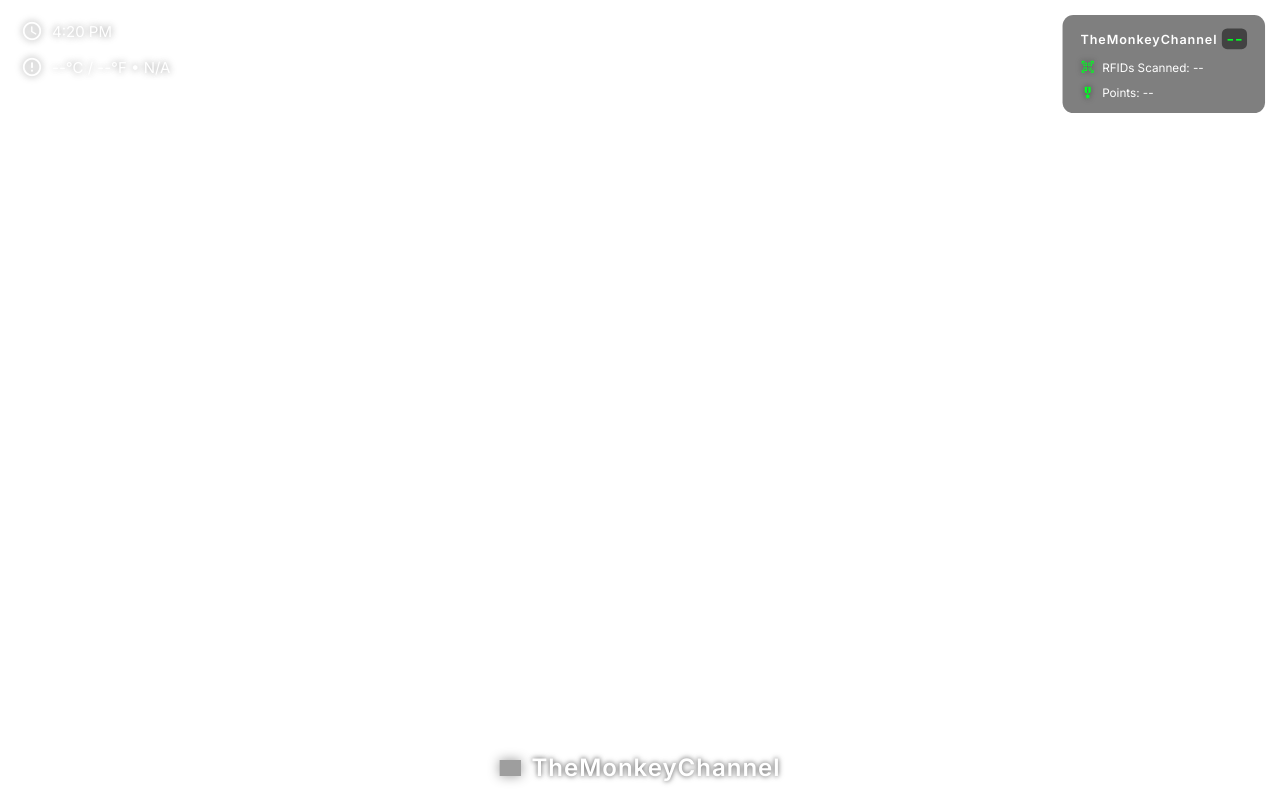
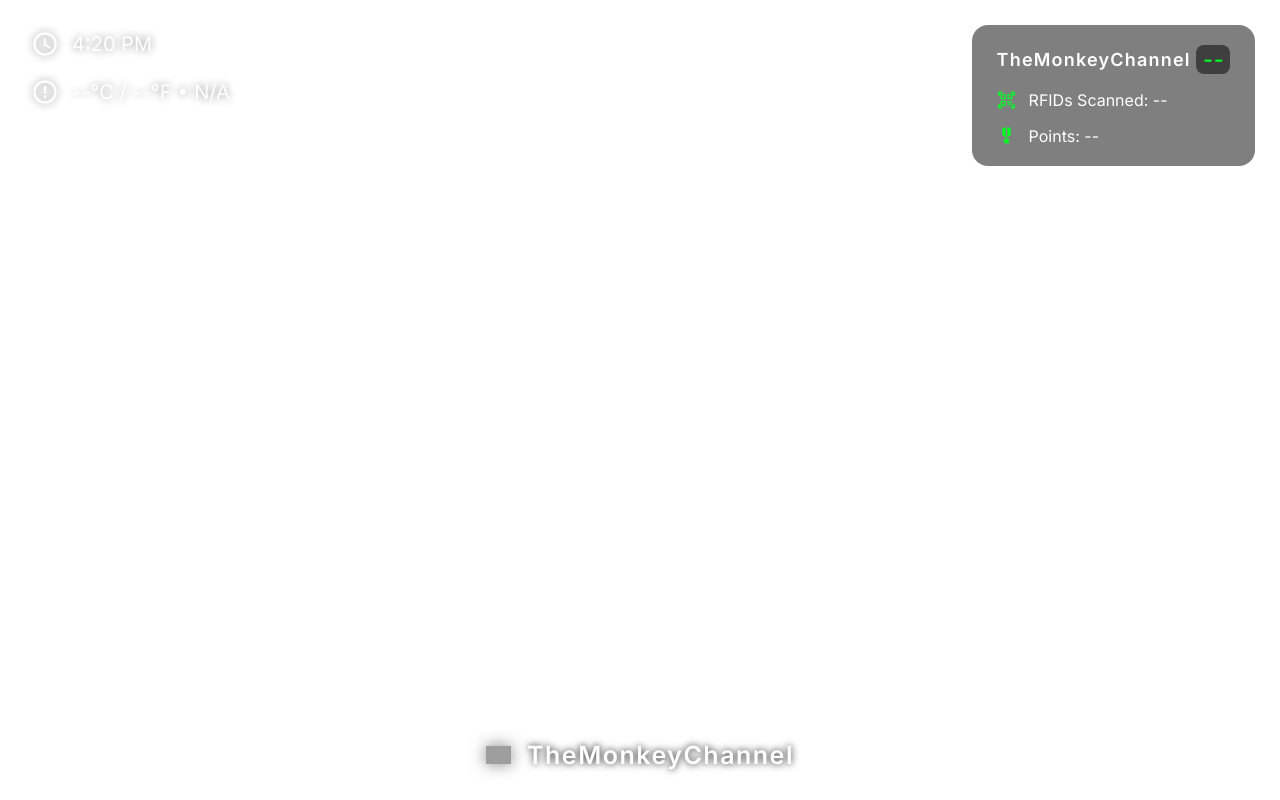
Before and after one commit to overlay333/monkey, a plain HTML site: page index.html in a window 1280 px wide. Drawn offline with Linux system fonts and the light colour scheme; no server answers; grey boxes are pictures that could not be loaded.

Commit message:
Update index.html

```diff
--- a/index.html
+++ b/index.html
@@ -2,7 +2,7 @@
 <html lang="en">
 <head>
   <meta charset="UTF-8" />
-  <title>monkey</title>
+  <title>overlay</title>
 
   <link href="https://fonts.googleapis.com/css2?family=Inter:wght@400;600&display=swap" rel="stylesheet" />
   <link href="https://fonts.googleapis.com/icon?family=Material+Icons" rel="stylesheet" />
@@ -15,7 +15,7 @@
     padding: 0;
     background: transparent;
     font-family: 'Inter', sans-serif;
-      font-size: 28px;
+    font-size: 36px; /* increased */
     font-weight: 600;
     color: white;
     overflow: hidden;
@@ -23,131 +23,115 @@
 
   .info-overlay {
     position: absolute;
-      top: 20px;
-      left: 20px;
+    top: 30px; /* a bit lower for spacing */
+    left: 30px;
     display: flex;
     flex-direction: column;
-      gap: 14px;
+    gap: 20px; /* increased gap */
   }
 
   .section {
     display: flex;
     align-items: center;
-      gap: 8px; /* Reduced slightly for tighter alignment */
+    gap: 12px; /* increased gap */
   }
 
   .section .material-icons,
   .section .material-icons-outlined {
-      font-size: 22px;
+    font-size: 28px; /* bigger icons */
     font-weight: 400;
     color: white;
     text-shadow:
-        0 0 6px rgba(0, 0, 0, 0.2),
-        0 0 8px rgba(0, 0, 0, 0.3);
-      width: 24px;        /* Fixed width for consistent positioning */
-      text-align: center; /* Keep the icon centered within its space */
-      flex-shrink: 0;     /* Prevent icon from shrinking */
-    }
-
-
-    .material-icons,
-    .material-icons-outlined {
-      font-size: 22px;
-      font-weight: 400;
-      color: white;
-      text-shadow:
-        0 0 6px rgba(0, 0, 0, 0.2),
-        0 0 8px rgba(0, 0, 0, 0.3);
+      0 0 8px rgba(0, 0, 0, 0.2),
+      0 0 10px rgba(0, 0, 0, 0.3);
+    width: 30px;
+    text-align: center;
+    flex-shrink: 0;
   }
 
   .info-text {
-      font-size: 15px;
-      font-weight: 300;
-      line-height: 1;
+    font-size: 20px; /* bigger text */
+    font-weight: 400;
+    line-height: 1.2;
     display: flex;
     align-items: center;
     text-shadow:
-        0 0 6px rgba(0, 0, 0, 0.2),
-        0 0 8px rgba(0, 0, 0, 0.3);
+      0 0 8px rgba(0, 0, 0, 0.2),
+      0 0 10px rgba(0, 0, 0, 0.3);
   }
 
   .bottom-identity {
     position: absolute;
-      bottom: 20px;
+    bottom: 30px;
     left: 50%;
     transform: translateX(-50%);
     display: flex;
     align-items: center;
-      gap: 10px;
+    gap: 16px; /* increased gap */
   }
 
   .kick-logo-img {
-      width: 22px;
+    width: 25px; /* bigger */
     height: auto;
-      filter: drop-shadow(0 0 6px rgba(0, 0, 0, 0.4));
+    filter: drop-shadow(0 0 8px rgba(0, 0, 0, 0.5));
   }
 
   .small-name {
-      font-size: 24px;
+    font-size: 25px; /* bigger */
     font-weight: 600;
-      font-family: 'Inter', sans-serif;
     text-shadow:
-        0 0 4px rgba(0, 0, 0, 0.4),
-        0 0 6px rgba(0, 0, 0, 0.4);
-      line-height: 1;
-      position: relative;
-      top: 0;
-      display: flex;
-      align-items: center;
-      letter-spacing: 1px;
+      0 0 6px rgba(0, 0, 0, 0.5),
+      0 0 8px rgba(0, 0, 0, 0.5);
+    letter-spacing: 1.5px;
   }
 
   .score-box {
     position: absolute;
-      top: 15px;
-      right: 15px;
-      background: rgba(0, 0, 0, 0.5);
-      border-radius: 12px;
-      padding: 15px 20px;
+    top: 25px;
+    right: 25px;
+    background: rgba(0, 0, 0, 0.5); /* slightly darker */
+    border-radius: 16px; /* bigger radius */
+    padding: 20px 25px; /* increased padding */
     display: flex;
     flex-direction: column;
-      gap: 12px;
+    gap: 16px;
     font-family: 'Inter', sans-serif;
     color: white;
-      transform: scale(0.9);
+    transform: scale(1); /* scale up */
     transform-origin: top right;
   }
 
   .score-title {
-      font-size: 14px;
+    font-size: 18px; /* bigger */
     font-weight: 600;
-      letter-spacing: 1px;
+    letter-spacing: 1.2px;
   }
 
   .score-rank {
     display: inline-block;
-      background: rgba(0, 0, 0, 0.48);
-      padding: 2px 5px;
-      border-radius: 6px;
+    background: rgba(0, 0, 0, 0.5);
+    padding: 4px 6px; /* bigger padding */
+    border-radius: 8px;
     font-family: 'Roboto Mono', monospace;
     font-weight: 600;
-      font-size: 14px;
+    font-size: 16px; /* bigger */
     color: #00ff22;
   }
 
   .score-row {
     display: flex;
     align-items: center;
-      gap: 8px;
-      font-size: 13px;
+    gap: 12px; /* bigger gap */
+    font-size: 16px; /* bigger */
     font-weight: 500;
   }
 
   .score-row .material-icons {
-      font-size: 16px;
+    font-size: 20px; /* bigger */
     color: #00ff22;
   }
 </style>
+
 </head>
 <body>
   <div class="info-overlay">
```
Lines whose indentation alone changed are shown as unchanged.
